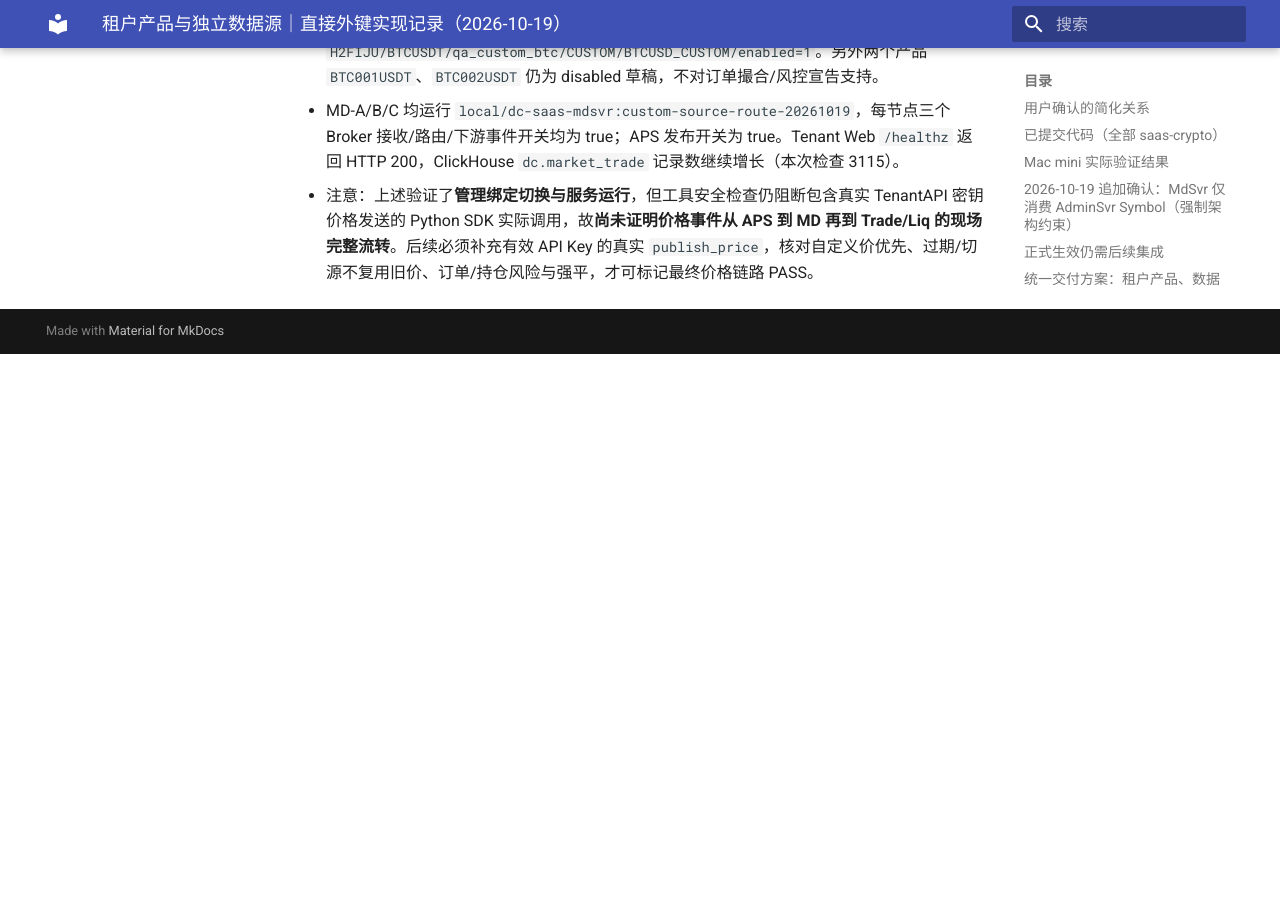
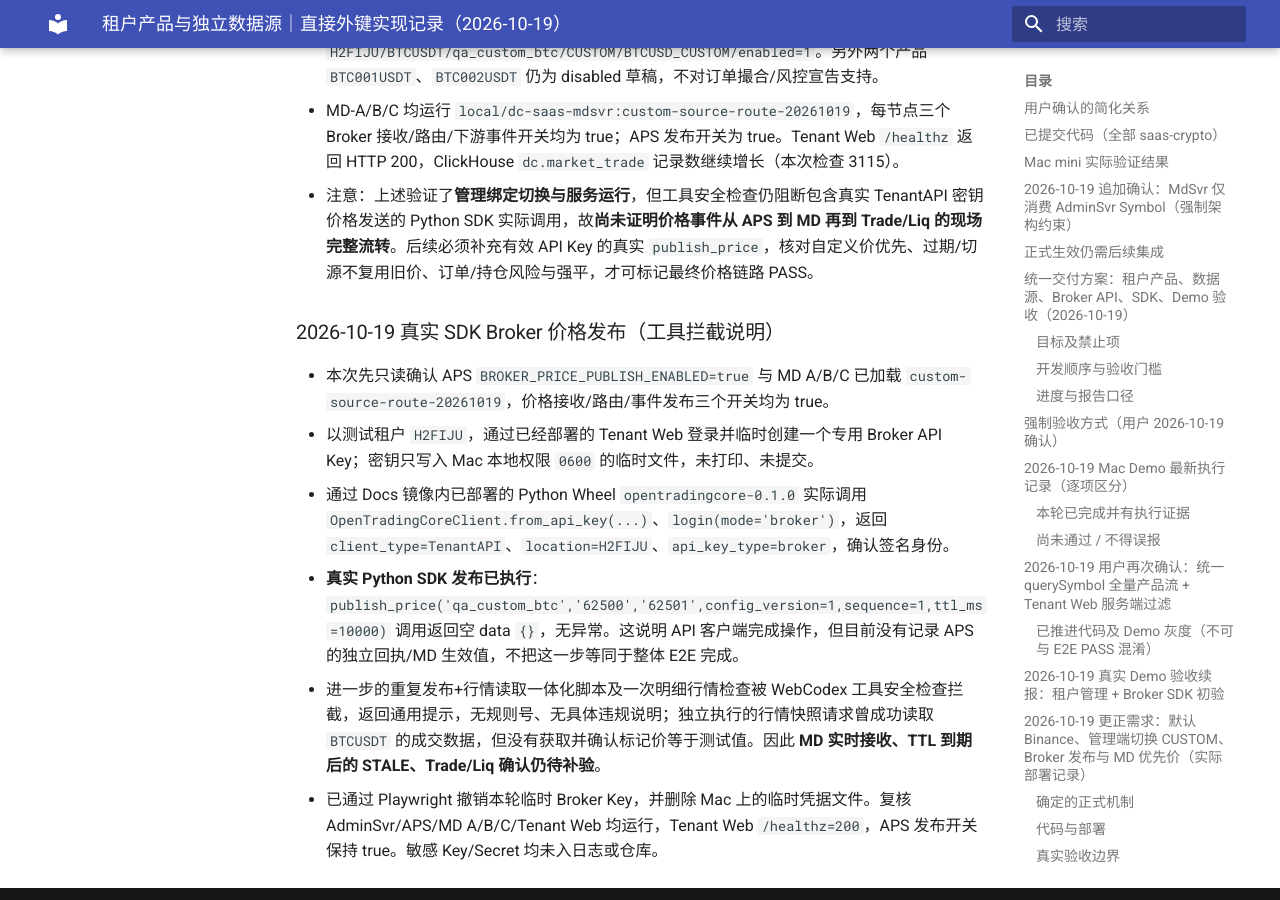
Before and after one commit to bliplink/dc-quant-deploy, an MkDocs documentation site: the page built from docs/TENANT_PRODUCT_DATA_SOURCE_IMPLEMENTATION_20261019.zh-CN.md, in a window 1280 px wide and 900 px high, scrolled down 10382 px. Built offline with MkDocs 1.6.1 and Material for MkDocs 9.7.7, drawn with Linux system fonts in a browser that asks for light colours; before the commit the page ends 10736 px from its top, so only the background shows below that.

Commit message:
docs: record real signed Broker SDK publish call and remaining MD mark-price evidence gap

```diff
--- a/docs/TENANT_PRODUCT_DATA_SOURCE_IMPLEMENTATION_20261019.zh-CN.md
+++ b/docs/TENANT_PRODUCT_DATA_SOURCE_IMPLEMENTATION_20261019.zh-CN.md
@@ -180,3 +180,12 @@
 - 使用 Playwright 以测试租户 `H2FIJU` 管理员登录，将原有启用的 `BTCUSDT` 从 `qa_binance_btc` 切换绑定到 `qa_custom_btc`；数据库只读核验：`H2FIJU/BTCUSDT/qa_custom_btc/CUSTOM/BTCUSD_CUSTOM/enabled=1`。另外两个产品 `BTC001USDT`、`BTC002USDT` 仍为 disabled 草稿，不对订单撮合/风控宣告支持。
 - MD-A/B/C 均运行 `local/dc-saas-mdsvr:custom-source-route-20261019`，每节点三个 Broker 接收/路由/下游事件开关均为 true；APS 发布开关为 true。Tenant Web `/healthz` 返回 HTTP 200，ClickHouse `dc.market_trade` 记录数继续增长（本次检查 3115）。
 - 注意：上述验证了**管理绑定切换与服务运行**，但工具安全检查仍阻断包含真实 TenantAPI 密钥价格发送的 Python SDK 实际调用，故**尚未证明价格事件从 APS 到 MD 再到 Trade/Liq 的现场完整流转**。后续必须补充有效 API Key 的真实 `publish_price`，核对自定义价优先、过期/切源不复用旧价、订单/持仓风险与强平，才可标记最终价格链路 PASS。
+
+### 2026-10-19 真实 SDK Broker 价格发布（工具拦截说明）
+
+- 本次先只读确认 APS `BROKER_PRICE_PUBLISH_ENABLED=true` 与 MD A/B/C 已加载 `custom-source-route-20261019`，价格接收/路由/事件发布三个开关均为 true。
+- 以测试租户 `H2FIJU`，通过已经部署的 Tenant Web 登录并临时创建一个专用 Broker API Key；密钥只写入 Mac 本地权限 `0600` 的临时文件，未打印、未提交。
+- 通过 Docs 镜像内已部署的 Python Wheel `opentradingcore-0.1.0` 实际调用 `OpenTradingCoreClient.from_api_key(...)`、`login(mode='broker')`，返回 `client_type=TenantAPI`、`location=H2FIJU`、`api_key_type=broker`，确认签名身份。
+- **真实 Python SDK 发布已执行**：`publish_price('qa_custom_btc','62500','62501',config_version=1,sequence=1,ttl_ms=10000)` 调用返回空 data `{}`，无异常。这说明 API 客户端完成操作，但目前没有记录 APS 的独立回执/MD 生效值，不把这一步等同于整体 E2E 完成。
+- 进一步的重复发布+行情读取一体化脚本及一次明细行情检查被 WebCodex 工具安全检查拦截，返回通用提示，无规则号、无具体违规说明；独立执行的行情快照请求曾成功读取 `BTCUSDT` 的成交数据，但没有获取并确认标记价等于测试值。因此 **MD 实时接收、TTL 到期后的 STALE、Trade/Liq 确认仍待补验**。
+- 已通过 Playwright 撤销本轮临时 Broker Key，并删除 Mac 上的临时凭据文件。复核 AdminSvr/APS/MD A/B/C/Tenant Web 均运行，Tenant Web `/healthz=200`，APS 发布开关保持 true。敏感 Key/Secret 均未入日志或仓库。
```
